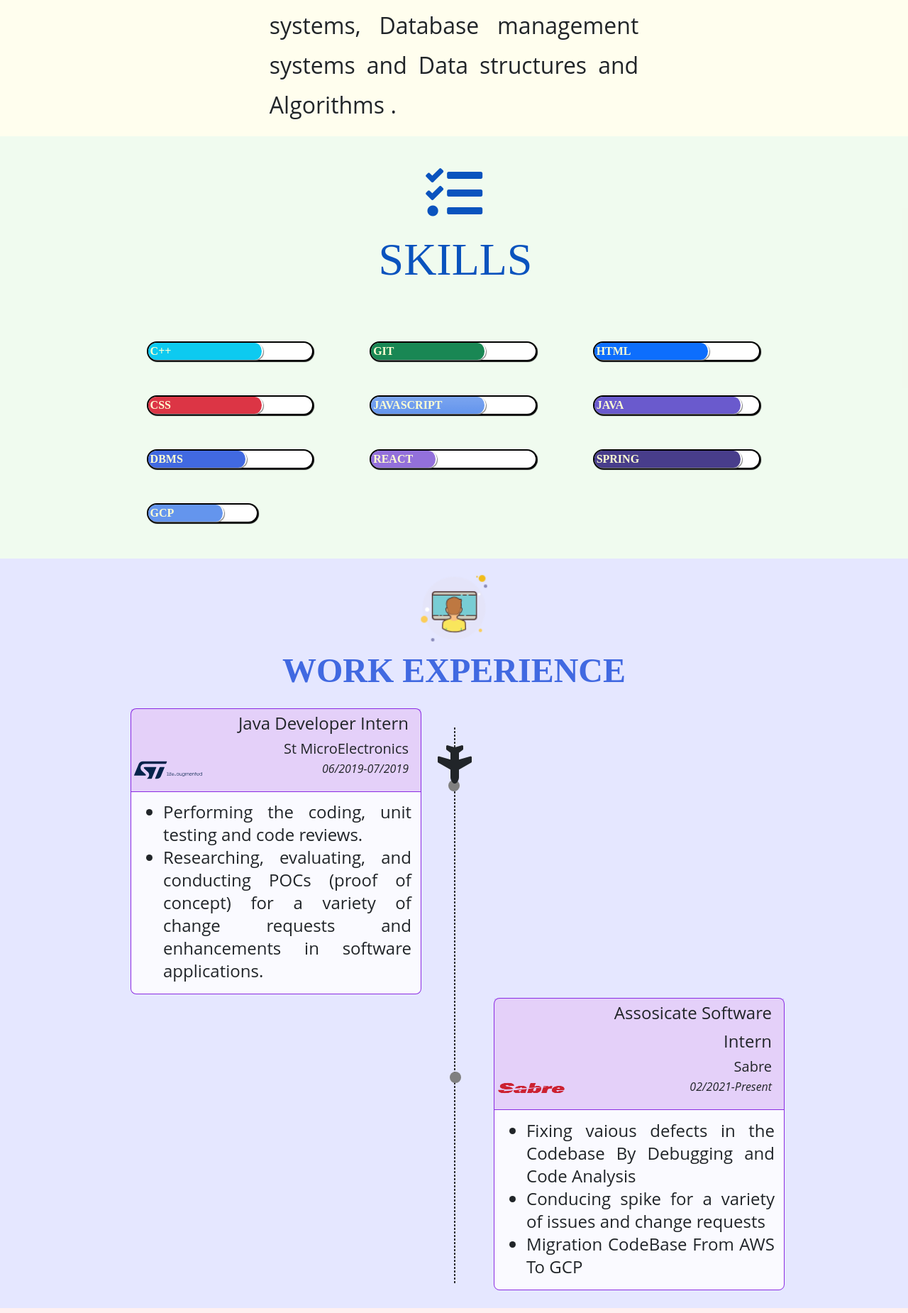
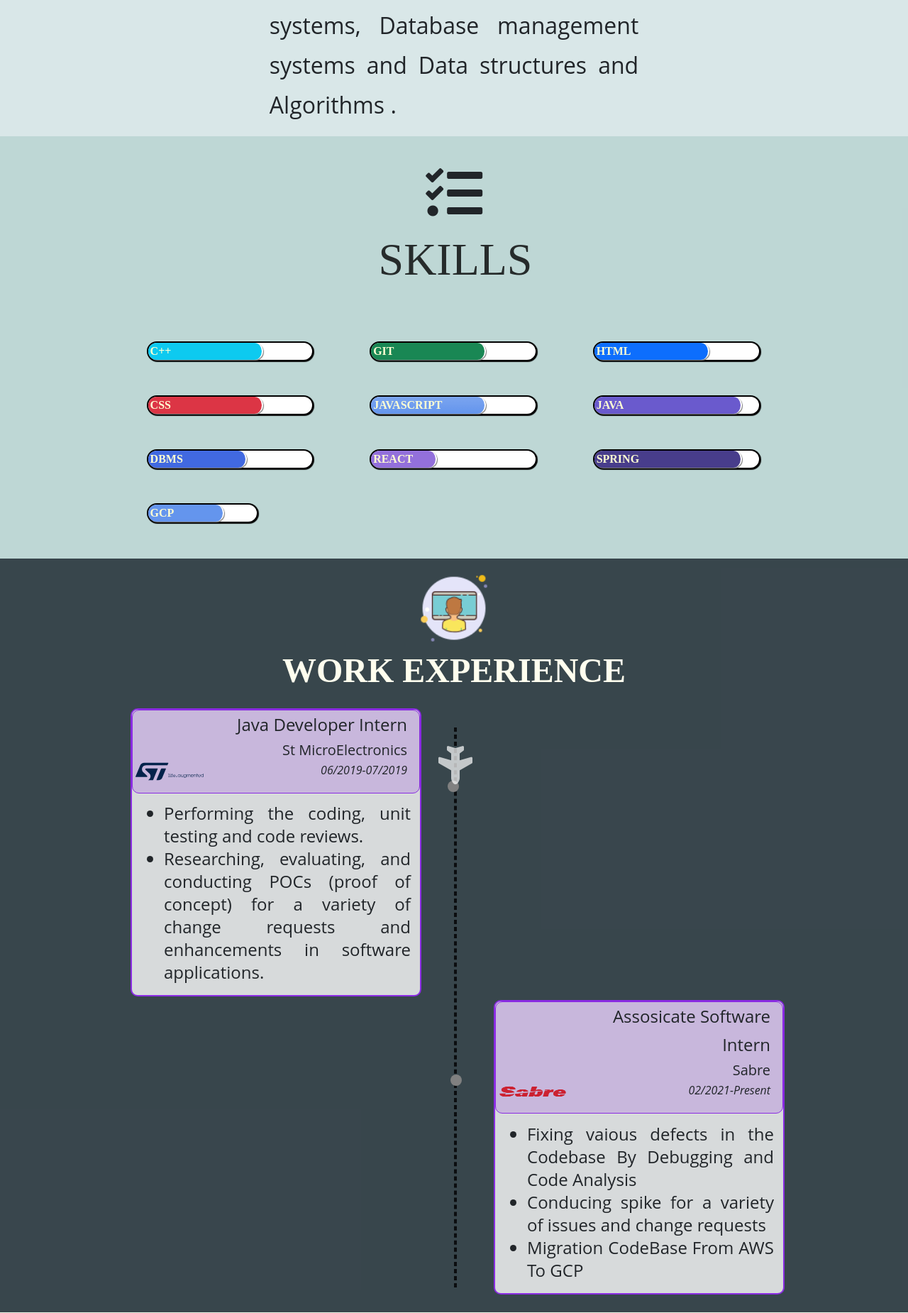
Before and after one commit to kanchitbajaj8070/Resume-Website, a PHP site: page / in a window 1280 px wide. Shown: the part 1232-3082 px from the top of the page at 71% size. Run offline with PHP 8.4, Linux system fonts and the light colour scheme.

Commit message:
final as of 21mar

```diff
--- a/resume-project/index.html
+++ b/resume-project/index.html
@@ -97,9 +97,9 @@
     <div class="skills-background">
 <section id="skills" style="padding-bottom: 50px">
     <div id="skills-heading">
-      <span style="color: #0a53be">  <i class="fa fa-tasks fa-5x"></i> </span>
+      <span >  <i class="fa fa-tasks fa-5x"></i> </span>
     </div>
-    <h2 id="skill-text" style="color: #0a53be"> SKILLS </h2>
+    <h2 id="skill-text" style="color: rgba(0,0,0,.8);"> SKILLS </h2>
     <div id="skills-main" >
 <div class="container">
     <div class="row">
@@ -244,7 +244,7 @@
     </div>
     <div class="timeline">
         <div class="timeline-box" style=" background-color: rgba(0,0,0,0.2);border: 1px solid black; box-shadow: 1px 1px 1px rgba(0,0,0,.8);">
-            <div class="timeline-box-header" style=" background: rgba(255,255,255,1);">
+            <div class="timeline-box-header" style="border: 1px solid rgba(255,255,255,.5); background: rgba(255,255,255,1);">
                 <div class="timelinebox-left">
                     <img src="static/thapar.png" class="timelinebox-image" >
                 </div>
@@ -273,7 +273,8 @@
             </div>
         </div>
         <div class="timeline-box " style="background-color: rgba(0,0,0,0.2); border: 1px solid black; box-shadow: 1px 1px 1px rgba(0,0,0,.8);">
-            <div class="timeline-box-header" style=" background: rgba(255,255,255,1);">
+            <div class="timeline-box-header" style="
+              border: 1px solid rgba(255,255,255,.5); background: rgba(255,255,255,1);">
                 <div class="timelinebox-left">
                     <img src="static/dcmodel.png" class="timelinebox-image" >
                 </div>
@@ -301,7 +302,7 @@
             </div>
         </div>
         <div class="timeline-box " style="background-color: rgba(0,0,0,0.2); border: 1px solid black; box-shadow: 1px 1px 1px rgba(0,0,0,.8);">
-            <div class="timeline-box-header" style=" background: rgba(255,255,255,1);">
+            <div class="timeline-box-header" style="border: 1px solid rgba(255,255,255,.5); background: rgba(255,255,255,1);">
                 <div class="timelinebox-left">
                     <img src="static/stjoseph.png" class="timelinebox-image" >
                 </div>
@@ -333,7 +334,7 @@
         </div>
 
         <div class="timeline-divider">
-            <div class="timeline-traveller" style="background-color: gray">
+            <div class="timeline-traveller" style="color: black">
                 <i class="fa fa-plane fa-3x"></i>
             </div>
         </div>
--- a/resume-project/static/index.css
+++ b/resume-project/static/index.css
@@ -145,7 +145,7 @@ main{
 #about
 {
 
-background: #fffeee;
+background: rgba(66, 133, 140,.2);
     text-align: center;
     margin-left: auto;
     margin-right: auto;
@@ -185,7 +185,7 @@ section
     text-align: center;
     margin-left: auto;
     margin-right: auto;
-    background-color: rgba(205,255,205,.3);
+    background-color: rgba(93, 163, 153,.4);
 }
 .skill-item
 {
@@ -242,7 +242,7 @@ section
     font-size: 8vh;
     margin-left: 4px;
     vertical-align: center;
-    color: steelblue;
+    color: white;
     display: inline;
     padding-top: 2vh;
 }
@@ -254,7 +254,7 @@ section
 #experience
 {
 
-    background: rgba(0,22,255,.1);
+    background: rgba(07,24,32,.8);
 text-align: center;
     align-content: center;
 }
@@ -264,7 +264,7 @@ text-align: center;
     display: inline;
     font-family:"Sitka Small";
     font-size: 6vh;
-    color: royalblue;
+    color: #fffeee !important;
     font-weight: bold;
     line-height: 7vh;
 }
@@ -277,6 +277,7 @@ text-align: center;
 .experience-heading
 {
     padding-top: 10px;
+
 }
 .timeline
 {
@@ -287,7 +288,8 @@ padding-top: 20px;
 }
 .timeline-box-header
 {   background: rgba(138,43,226,.2);
-    border-bottom: 1px solid blueviolet;
+    border: 1px solid blueviolet;
+    border-radius: 10px;
 
 }
 .timeline-divider
@@ -297,7 +299,7 @@ padding-top: 20px;
     height: 90%;
     top:6%;
     left: 50%;
-    border: 1px dashed rgba(0,0,0,.8);
+    border: 2px dashed rgba(0,0,0,.8);
 }
 .timeline-box:nth-child(2n)::before
 {
@@ -332,16 +334,17 @@ padding-top: 20px;
     display: block;
     z-index: 19992;
     transform: rotate(90deg );
+   color: rgba(255,255,255,.7);
 }
 .timeline-box
 {
     background-color: rgba(255,255,255,.8);
     position: relative;
-    border: 1px solid blueviolet;
+    border: 2px solid blueviolet;
     width: 40%;
-    border-radius: 2%;
+    border-radius: 10px;
+    margin: 5px;
 
-    margin: 5px;
 }
 .timeline-box:nth-child(2n)
 {
@@ -358,6 +361,7 @@ padding-top: 20px;
     width: 70%;
     margin-left: auto;
     text-align: right;
+    border-radius: 5%;
 }
 .timelinebox-title
 {
@@ -389,6 +393,7 @@ padding-top: 20px;
 }
 .timelinebox-left
 {   width:27%;
+    border-radius: 5%;
     margin-right: auto;
     display: inline-block;
     justify-content: left;
@@ -412,7 +417,7 @@ height: 7.5vh;
 }
 #education
 {
-    background-color: rgba(255,205,205,.3);
+    background-color: rgba(233, 250, 227,.7);
 }
 .education-heading
 {
@@ -423,7 +428,7 @@ height: 7.5vh;
 {
     justify-content: center;
     text-align: center;
-    background-color: rgba(31,200,11,.1);
+    background-color: rgba(239, 241, 197,.5);
     padding-bottom: 20px;
 }
 .text-justify
```
